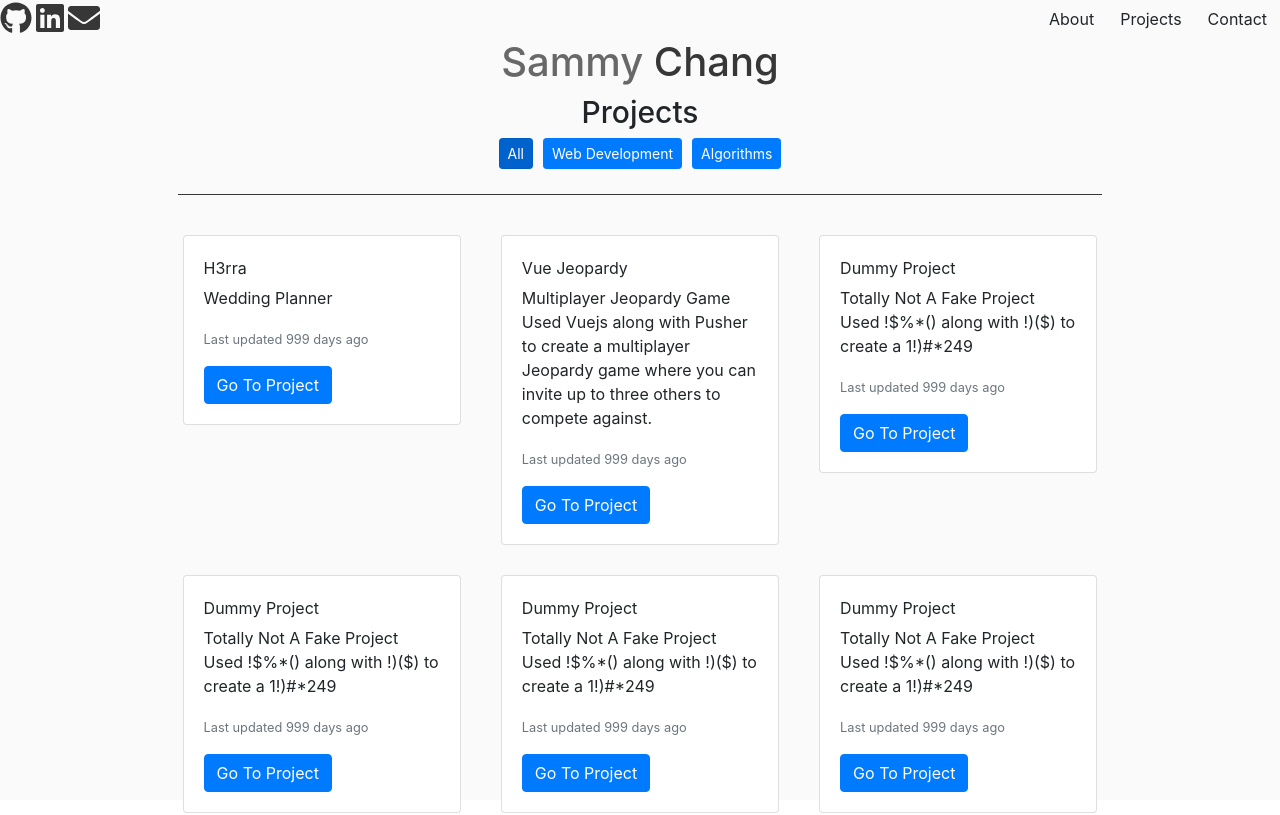
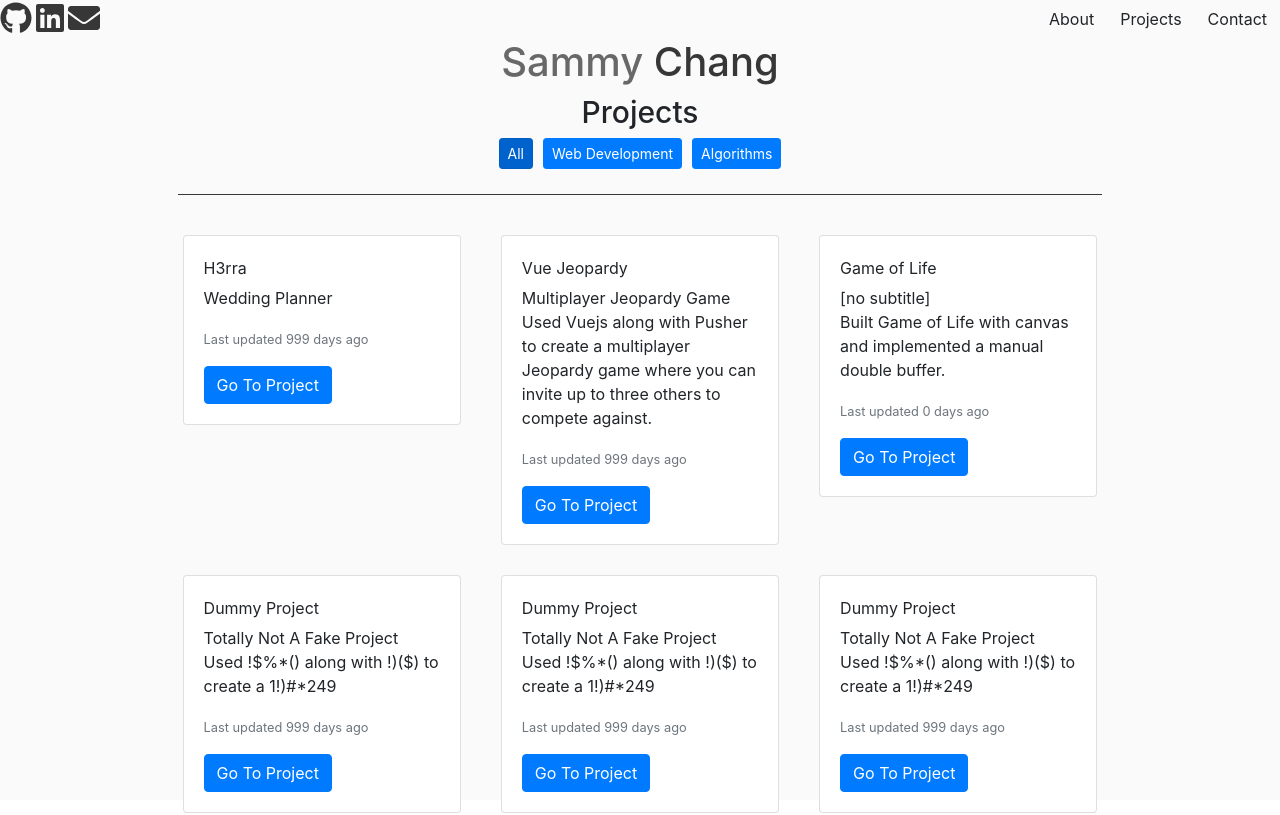
Before and after one commit to schang1146/schang1146.github.io, a React (Create React App) app: page / in a window 1280 px wide. Shown: the top 815 px of the page. Built offline with nearby package versions, Linux system fonts and the light colour scheme.

Commit message:
added dummydata; edited css

```diff
--- a/src/components/App/App.scss
+++ b/src/components/App/App.scss
@@ -5,7 +5,7 @@
     background-color: v.$theme-bg1-color;
 
     max-width: 100vw;
-    height: 100vh
+    height: 100vh;
 }
 
 a {
--- a/src/components/Projects/dummydata.js
+++ b/src/components/Projects/dummydata.js
@@ -6,7 +6,7 @@ const PORTFOLIO_DATA = [
         cardText: '',
         cardImg: 'https://i.stack.imgur.com/aJCJf.png',
         cardUpdated: '999 days',
-        cardTags: 'Web Dev'
+        cardTags: 'Web Dev',
     },
     {
         id: 2,
@@ -19,12 +19,12 @@ const PORTFOLIO_DATA = [
     },
     {
         id: 3,
-        cardTitle: 'Dummy Project',
-        cardSubtitle: 'Totally Not A Fake Project',
-        cardText: 'Used !$%*() along with !)($) to create a 1!)#*249',
+        cardTitle: 'Game of Life',
+        cardSubtitle: '[no subtitle]',
+        cardText: 'Built Game of Life with canvas and implemented a manual double buffer.',
         cardImg: 'https://i.stack.imgur.com/aJCJf.png',
-        cardUpdated: '999 days',
-        cardTags: 'Placeholder'
+        cardUpdated: '0 days',
+        cardTags: 'Placeholder',
     },
     {
         id: 4,
@@ -33,7 +33,7 @@ const PORTFOLIO_DATA = [
         cardText: 'Used !$%*() along with !)($) to create a 1!)#*249',
         cardImg: 'https://i.stack.imgur.com/aJCJf.png',
         cardUpdated: '999 days',
-        cardTags: 'Web Dev'
+        cardTags: 'Web Dev',
     },
     {
         id: 5,
@@ -42,7 +42,7 @@ const PORTFOLIO_DATA = [
         cardText: 'Used !$%*() along with !)($) to create a 1!)#*249',
         cardImg: 'https://i.stack.imgur.com/aJCJf.png',
         cardUpdated: '999 days',
-        cardTags: 'Algorithms'
+        cardTags: 'Algorithms',
     },
     {
         id: 6,
@@ -51,7 +51,7 @@ const PORTFOLIO_DATA = [
         cardText: 'Used !$%*() along with !)($) to create a 1!)#*249',
         cardImg: 'https://i.stack.imgur.com/aJCJf.png',
         cardUpdated: '999 days',
-        cardTags: 'Algorithms'
+        cardTags: 'Algorithms',
     },
     {
         id: 7,
@@ -60,8 +60,8 @@ const PORTFOLIO_DATA = [
         cardText: 'Used !$%*() along with !)($) to create a 1!)#*249',
         cardImg: 'https://i.stack.imgur.com/aJCJf.png',
         cardUpdated: '999 days',
-        cardTags: 'Placeholder'
-    }
+        cardTags: 'Placeholder',
+    },
 ];
 
 export default PORTFOLIO_DATA;
```
Also changed, not shown: src/components/Projects/Projects.scss (line endings or trailing spaces).
